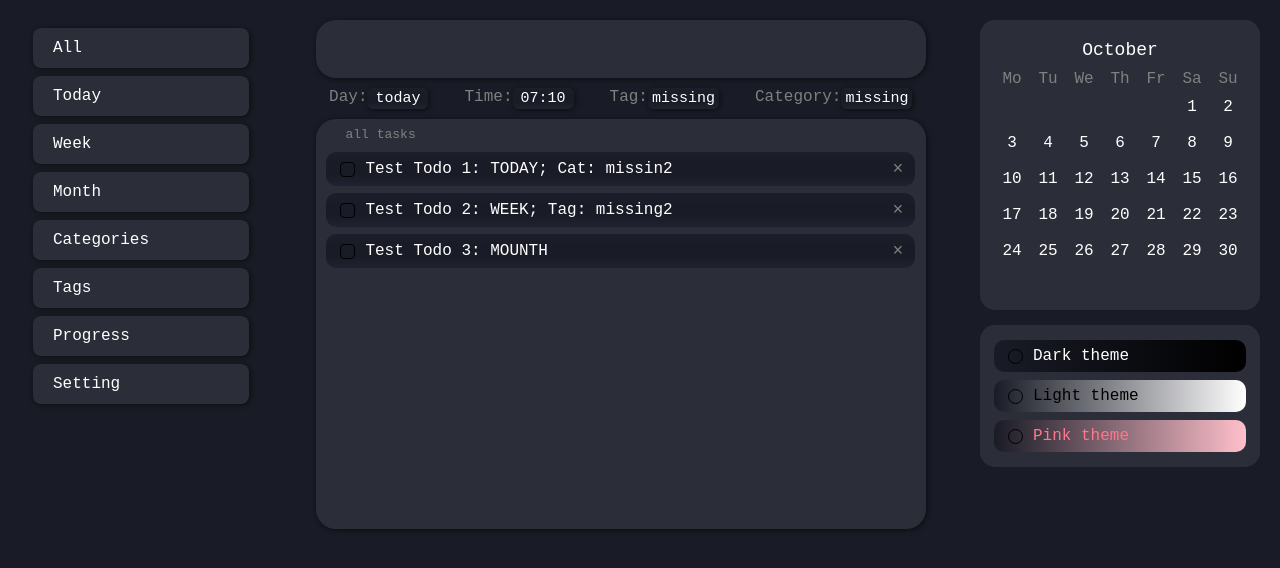
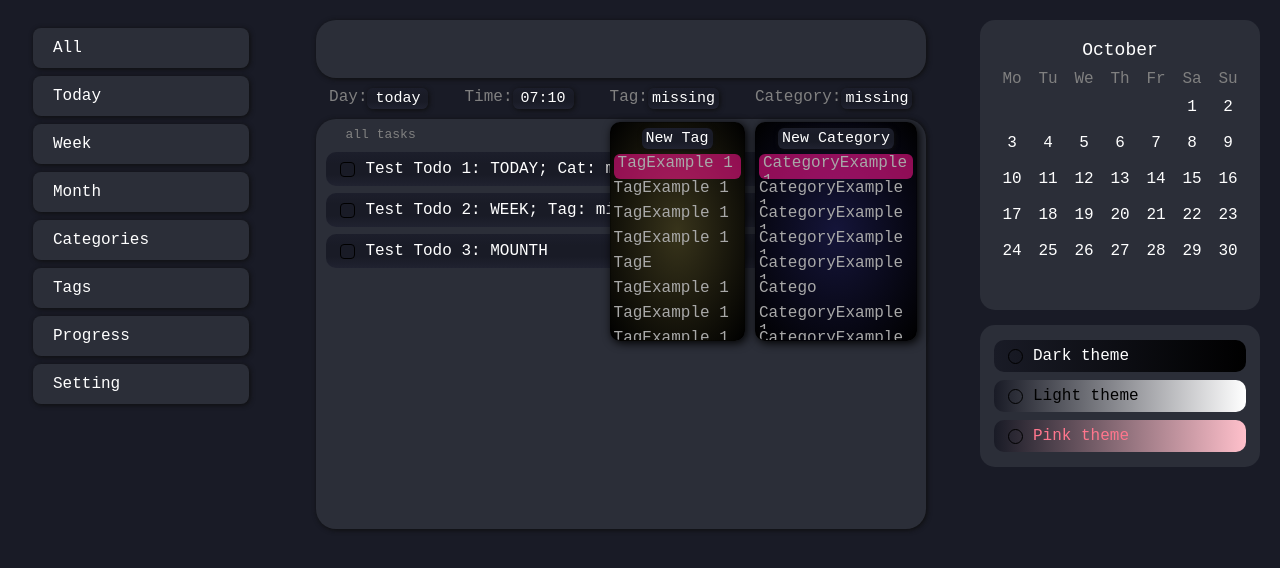
Before and after one commit to dropname1/advanced_todo_app, a Vue app: page / in a window 1280 px wide. Shown: the top 568 px of the page. Built offline with nearby package versions, Linux system fonts and the light colour scheme.

Commit message:
next commit

```diff
--- a/src/components/dataes elements/categoriesItem.vue
+++ b/src/components/dataes elements/categoriesItem.vue
@@ -1,6 +1,20 @@
 <template>
-  <div class="categoriesItemWrapper">
-wwwwwwwwwwwwww
+  <div class="categoryItemWrapper">
+    <div class="addNewCategory"> New Category </div>
+    <div class="categorySelectWrapper">
+      <div class="categoryItem selectCategory">CategoryExample 1</div>
+      <div class="categoryItem">CategoryExample 1</div>
+      <div class="categoryItem">CategoryExample 1</div>
+      <div class="categoryItem">CategoryExample 1</div>
+      <div class="categoryItem">CategoryExample 1</div>
+      <div class="categoryItem">Catego</div>
+      <div class="categoryItem">CategoryExample 1</div>
+      <div class="categoryItem">CategoryExample 1</div>
+      <div class="categoryItem">CategoryExample 1</div>
+      <div class="categoryItem">CategoryExample 1</div>
+      <div class="categoryItem">CategoryExample 1</div>
+      <div class="categoryItem">CategoryExample 1</div>
+    </div>
   </div>
 </template>
 
@@ -11,5 +25,70 @@ export default {
 </script>
 
 <style scoped>
+::-webkit-scrollbar {
+  width: 7px;
+}
 
+/* Track */
+::-webkit-scrollbar-track {
+  box-shadow: inset 0 0 5px grey;
+  border-radius: 5px;
+}
+
+/* Handle */
+::-webkit-scrollbar-thumb {
+  background: rgba(161, 161, 153, 0.336);
+  border-radius: 10px;
+}
+
+.categoryItemWrapper {
+  width: 160px;
+  height: 217px;
+  background: radial-gradient(rgb(21, 21, 58), black);
+  border: 1px solid rgba(0, 0, 0, 0.363);
+  overflow-y: scroll;
+  border-radius: 10px;
+}
+
+.addNewCategory {
+  display: block;
+  color: white;
+  font-size: 15px;
+  cursor: pointer;
+  background: linear-gradient(#1c1e2b, #191b26, #191b26, #202230);
+  padding-left: 4px;
+  padding-right: 4px;
+  padding-bottom: 2px;
+  padding-top: 2px;
+  border-radius: 6px;
+  box-shadow: 1px 1px 5px rgb(14, 14, 14);
+  width: fit-content;
+  max-width: 130px;
+  min-width: 53px;
+  overflow: hidden;
+  text-align: center;
+  margin: 0 auto;
+  margin-top: 5px;
+  margin-bottom: 5px;
+}
+
+.categorySelectWrapper {
+  display: flex;
+  flex-direction: column;
+}
+
+.categoryItem {
+  max-width: 100%;
+  height: 25px;
+  margin: 0 3px;
+  overflow: hidden;
+  color: rgb(168, 168, 168);
+}
+
+.selectCategory {
+  background-color: #ff14918e;
+  border-radius: 6px;
+  padding: 0 4px;
+  box-sizing: border-box;
+}
 </style>
--- a/src/components/dataes elements/tagItem.vue
+++ b/src/components/dataes elements/tagItem.vue
@@ -1,6 +1,20 @@
 <template>
   <div class="tagItemWrapper">
-wwwwwwwwwwwwwww
+    <div class="addNewTag"> New Tag </div>
+    <div class="tagsSelectWrapper">
+      <div class="tagItem selectTag">TagExample 1</div>
+      <div class="tagItem">TagExample 1</div>
+      <div class="tagItem">TagExample 1</div>
+      <div class="tagItem">TagExample 1</div>
+      <div class="tagItem">TagE</div>
+      <div class="tagItem">TagExample 1</div>
+      <div class="tagItem">TagExample 1</div>
+      <div class="tagItem">TagExample 1</div>
+      <div class="tagItem">TagExample 1</div>
+      <div class="tagItem">TagExample 1</div>
+      <div class="tagItem">TagExample 1</div>
+      <div class="tagItem">TagExample 1</div>
+    </div>
   </div>
 </template>
 
@@ -11,5 +25,65 @@ export default {
 </script>
 
 <style scoped>
+::-webkit-scrollbar {
+  width: 7px;
+}
 
+/* Track */
+::-webkit-scrollbar-track {
+  box-shadow: inset 0 0 5px grey;
+  border-radius: 5px;
+}
+
+/* Handle */
+::-webkit-scrollbar-thumb {
+  background: rgba(161, 161, 153, 0.336);
+  border-radius: 10px;
+}
+.tagItemWrapper {
+  width: 133px;
+  height: 217px;
+  background: radial-gradient(rgb(56, 52, 27),black);
+  border: 1px solid rgba(0, 0, 0, 0.363);
+  overflow-y: scroll;
+  border-radius: 10px;
+}
+.addNewTag {
+    display: block;
+    color: white;
+    font-size: 15px;
+    cursor: pointer;
+    background: linear-gradient(#1c1e2b, #191b26, #191b26, #202230);
+    padding-left: 4px;
+    padding-right: 4px;
+    padding-bottom: 2px;
+    padding-top: 2px;
+    border-radius: 6px;
+    box-shadow: 1px 1px 5px rgb(14, 14, 14);
+    width: fit-content;
+    max-width: 90px;
+    min-width: 53px;
+    overflow: hidden;
+    text-align: center;
+    margin: 0 auto;
+    margin-top: 5px;
+    margin-bottom: 5px;
+}
+.tagsSelectWrapper {
+  display: flex;
+  flex-direction: column;
+}
+.tagItem {
+max-width:100%;
+height: 25px;
+margin: 0 3px;
+overflow: hidden;
+color: rgb(168, 168, 168);
+}
+.selectTag {
+background-color: #ff14918e;
+border-radius: 6px;
+padding: 0 4px;
+box-sizing: border-box;
+}
 </style>
--- a/src/components/dataes elements/timeItem.vue
+++ b/src/components/dataes elements/timeItem.vue
@@ -78,7 +78,8 @@ methods: {
     border: 1px solid rgba(0, 0, 0, 0.363);
     position: absolute;
     margin-top: 34px;
-    margin-left: -70px;
+    margin-left: -65px;
+    box-shadow: 2px 2px 10px black;
 }
 .hours {
     overflow-y:scroll;
--- a/src/components/main/selectDay.vue
+++ b/src/components/main/selectDay.vue
@@ -29,14 +29,20 @@
       <span class="selectedData selectTag"
       @click="isTag = !isTag"
       >{{selectItems[2].title}}</span>
-      <tagItem v-if="isTag"></tagItem>
+      <tagItem v-if="isTag"
+      class="tagItemClass"
+      >
+      </tagItem>
     </div>
 
     <div class="selectItem category">Category:
       <span class="selectedData selectCategory"
       @click="isCategory = !isCategory"
       >{{selectItems[3].title}}</span>
-      <categtoriesItem v-if="isCategory"></categtoriesItem>
+      <categtoriesItem v-if="isCategory"
+      class="categoriesItemClass"
+      >
+      </categtoriesItem>
     </div>
 
   </div>
@@ -58,8 +64,8 @@ data () {
     ],
     isCalendar : false,
     isTime: false,
-    isTag: false,
-    isCategory: false,
+    isTag: true,
+    isCategory: true,
   }
 },
 components: {
@@ -121,5 +127,16 @@ methods: {
   background: radial-gradient(rgb(32, 25, 25), black);
   top: 66px;
   margin-left: -76px;
+  box-shadow: 2px 2px 10px black;
+}
+.tagItemClass {
+  position: absolute;
+  margin-top: 34px;
+  box-shadow: 2px 2px 10px black;
+}
+.categoriesItemClass {
+  position: absolute;
+  margin-top: 34px;
+  box-shadow: 2px 2px 10px black;
 }
 </style>
```
